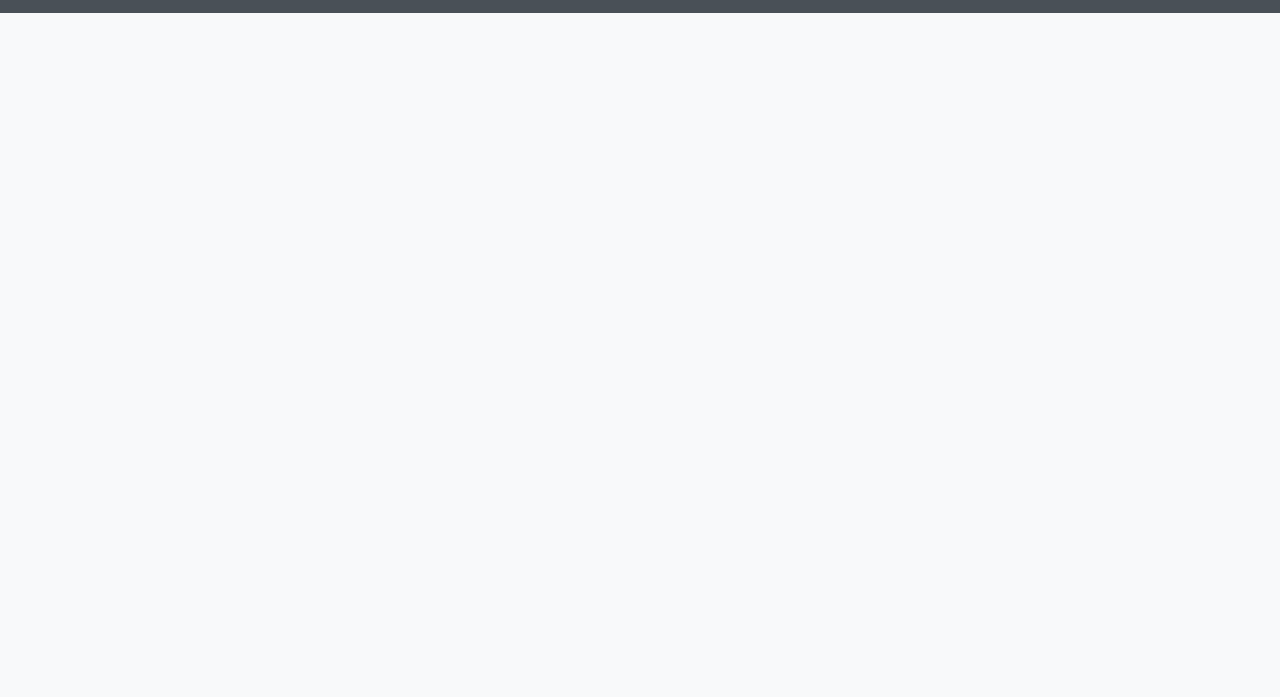
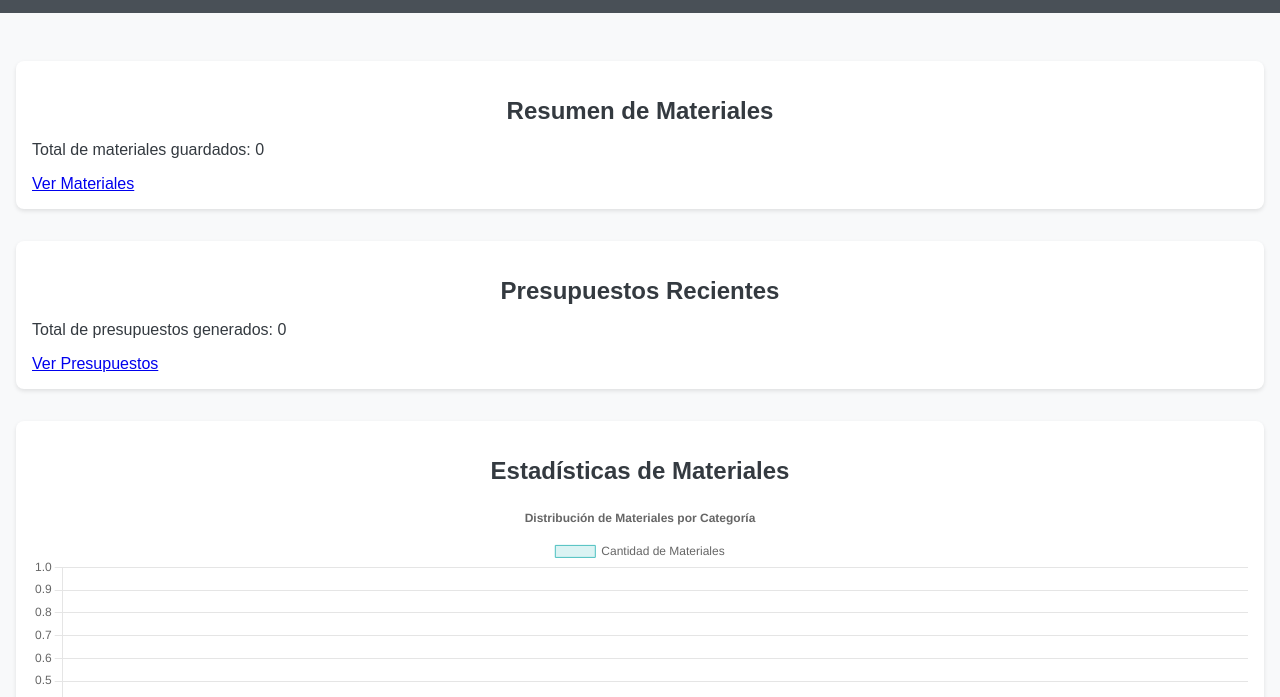
Before and after one commit to Yakan09/De-la-flor-instalaciones, a plain HTML site: page principal.html in a window 1280 px wide. Shown: the part 103-800 px from the top of the page. Drawn offline with nearby package versions, Linux system fonts and the light colour scheme.

Commit message:
Update principal.html

```diff
--- a/principal.html
+++ b/principal.html
@@ -6,13 +6,11 @@
     <link rel="stylesheet" href="estilo.css">
     <link rel="icon" href="images/favicon.webp" type="image/x-icon">
     <title>De la flor instalaciones</title>
+    <script src="https://cdn.jsdelivr.net/npm/chart.js"></script>
 </head>
 <body>
     <header>
-        <!-- Pagina principal -->
         <a href="principal.html"><h1>Principal</h1></a>
-
-        <!-- Menú principal -->
         <div class="menu">
             <a href="material.html">Material</a>
             <a href="presupuesto.html">Presupuesto</a>
@@ -20,5 +18,101 @@
         </div>
     </header>
 
-    </body>
-    </html>
+    <main>
+        <section class="resumen">
+            <h2>Resumen de Materiales</h2>
+            <p>Total de materiales guardados: <span id="totalMateriales">0</span></p>
+            <a href="material.html">Ver Materiales</a>
+        </section>
+
+        <section class="presupuestos">
+            <h2>Presupuestos Recientes</h2>
+            <p>Total de presupuestos generados: <span id="totalPresupuestos">0</span></p>
+            <a href="presupuesto.html">Ver Presupuestos</a>
+        </section>
+
+        <section class="estadisticas">
+            <h2>Estadísticas de Materiales</h2>
+            <canvas id="graficoMateriales" width="400" height="100" style="max-width: 100%;"></canvas>
+        </section>
+
+
+        <section class="acceso-rapido">
+            <h2>Acceso Rápido</h2>
+            <ul>
+                <li><a href="material.html">Agregar Material</a></li>
+                <li><a href="presupuesto.html">Generar Presupuesto</a></li>
+                <li><a href="calculadora.html">Conversor de Unidades</a></li>
+            </ul>
+        </section>
+    </main>
+
+    <script>
+        window.onload = function () {
+            // Cargar los materiales desde localStorage
+            const materiales = JSON.parse(localStorage.getItem('materiales')) || [];
+            const totalMateriales = materiales.length;
+            document.getElementById('totalMateriales').textContent = totalMateriales;
+
+            // Contar materiales por categoría
+            const materialCounts = {};
+            materiales.forEach(material => {
+                materialCounts[material.categoria] = (materialCounts[material.categoria] || 0) + 1;
+            });
+
+            // Cargar los presupuestos desde localStorage
+            const presupuestos = JSON.parse(localStorage.getItem('presupuestos')) || [];
+            const totalPresupuestos = presupuestos.length;
+            document.getElementById('totalPresupuestos').textContent = totalPresupuestos;
+
+            // Crear gráfico de materiales
+            const ctx = document.getElementById('graficoMateriales').getContext('2d');
+            const labels = Object.keys(materialCounts);
+            const data = Object.values(materialCounts);
+
+            new Chart(ctx, {
+                type: 'bar', // Tipo de gráfico
+                data: {
+                    labels: labels, // Categorías de materiales
+                    datasets: [{
+                        label: 'Cantidad de Materiales',
+                        data: data, // Valores de cada categoría
+                        backgroundColor: [
+                            'rgba(75, 192, 192, 0.2)',
+                            'rgba(255, 99, 132, 0.2)',
+                            'rgba(255, 206, 86, 0.2)',
+                            'rgba(54, 162, 235, 0.2)',
+                            'rgba(153, 102, 255, 0.2)'
+                        ],
+                        borderColor: [
+                            'rgba(75, 192, 192, 1)',
+                            'rgba(255, 99, 132, 1)',
+                            'rgba(255, 206, 86, 1)',
+                            'rgba(54, 162, 235, 1)',
+                            'rgba(153, 102, 255, 1)'
+                        ],
+                        borderWidth: 1
+                    }]
+                },
+                options: {
+                    responsive: true,
+                    plugins: {
+                        legend: {
+                            position: 'top',
+                        },
+                        title: {
+                            display: true,
+                            text: 'Distribución de Materiales por Categoría'
+                        }
+                    },
+                    scales: {
+                        y: {
+                            beginAtZero: true
+                        }
+                    }
+                }
+            });
+        };
+    </script>
+</body>
+</html>
```
